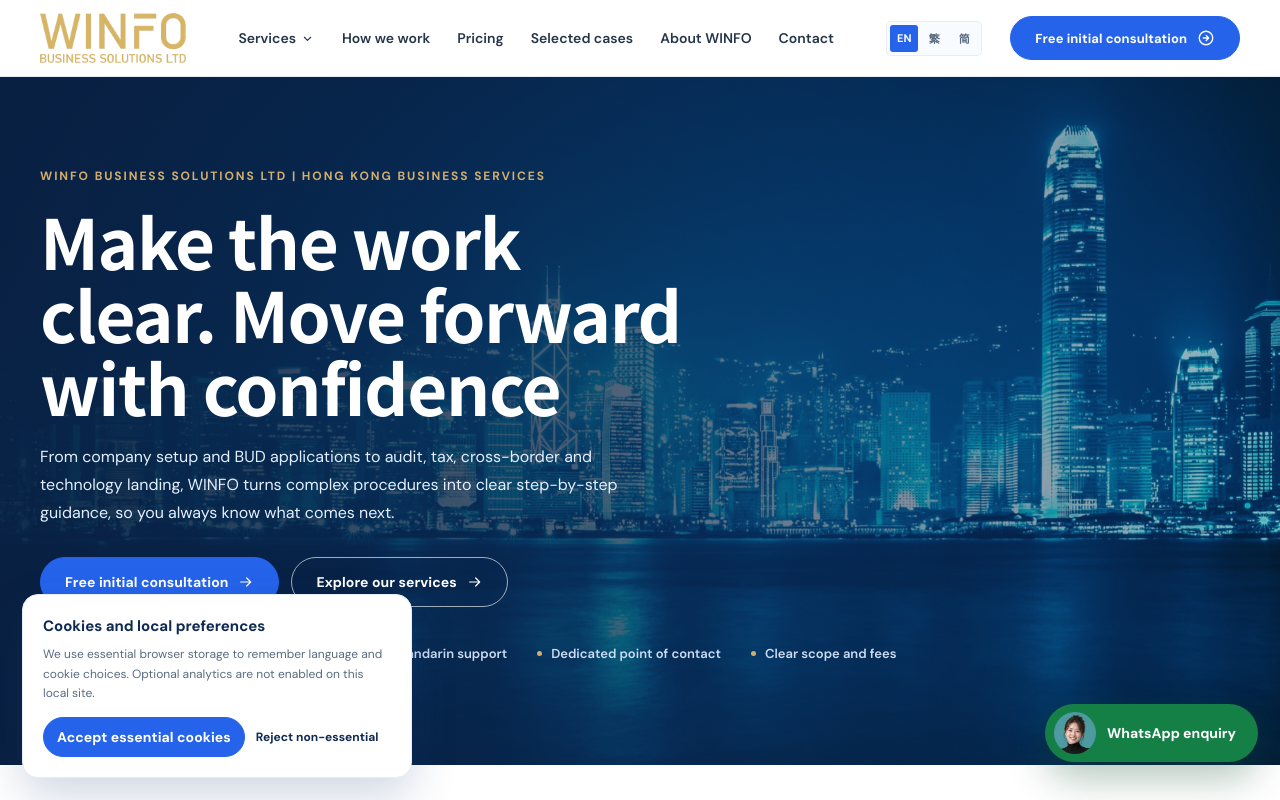
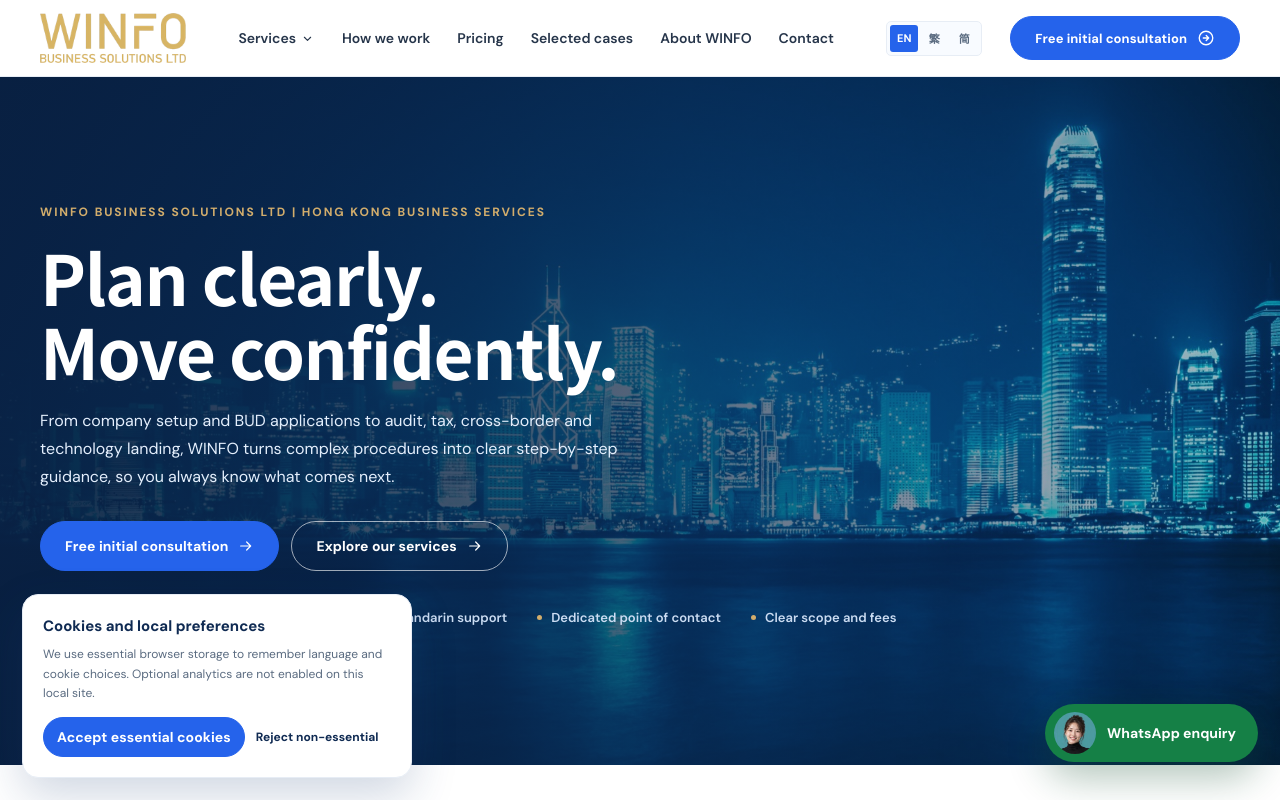
Before and after one commit to gal111111/WINFO, a React (Vite) app: page / in a window 1280 px wide. Shown: the top 800 px of the page. Built offline with nearby package versions, Linux system fonts and the light colour scheme; what opencc-js would draw is missing.

Commit message:
Shorten the English hero headline and widen the headline measure

```diff
--- a/src/content/site.jsx
+++ b/src/content/site.jsx
@@ -222,7 +222,7 @@
 });
 
 Object.assign(ui.en, {
-  heroTitle: 'Make the work clear. Move forward with confidence',
+  heroTitle: 'Plan clearly.\nMove confidently.',
   whyTitle: 'Make things clear to move forward steadily',
   processTitle: 'Turn every concern into a more assured next step',
   budHero: 'From market-expansion planning to a BUD application built for precise delivery',
--- a/src/styles.css
+++ b/src/styles.css
@@ -189,7 +189,7 @@
 @media (max-width:600px) { .hero-image { background-position:center 30%; } }
 .hero-content { padding:clamp(84px,10vh,128px) 0 clamp(96px,12vh,150px); }
 .hero-kicker { letter-spacing:.16em; text-transform:uppercase; }
-.hero-content h1 { font-size:clamp(42px,5.4vw,76px); line-height:1.06; letter-spacing:-.02em; max-width:16ch; }
+.hero-content h1 { font-size:clamp(42px,5.4vw,76px); line-height:1.06; letter-spacing:-.02em; max-width:18ch; }
 .hero-lead { font-size:clamp(16px,1.1vw,19px); line-height:1.75; }
 .hero-actions { gap:12px; }
 .hero-proof { display:flex; flex-wrap:wrap; gap:12px 30px; margin:38px 0 0; padding:0; list-style:none; color:#cbdcf2; font-size:13px; font-weight:600; }
```
